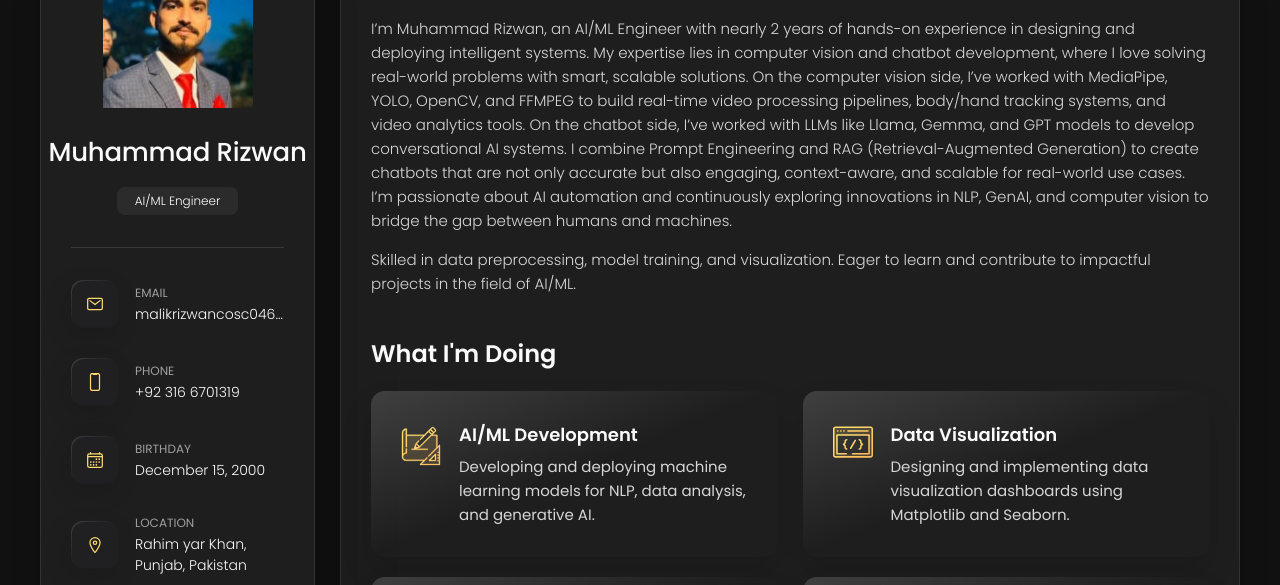
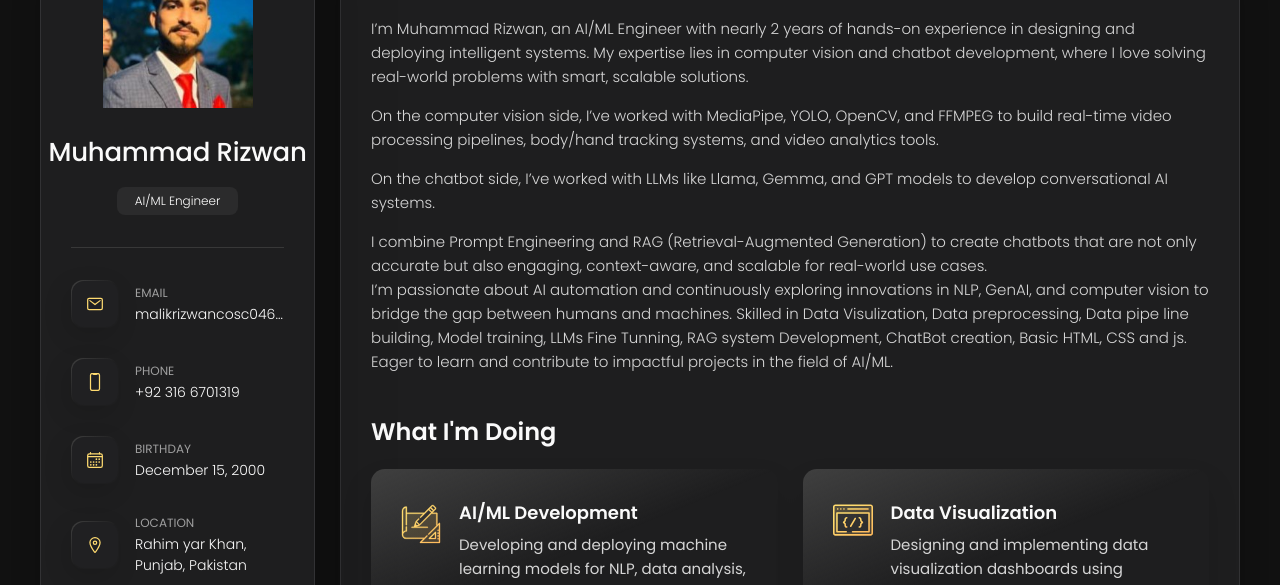
Before and after one commit to MRizwanMalik/portfolio, a plain HTML site: page index.html in a window 1280 px wide. Shown: the part 162-747 px from the top of the page. Drawn offline with nearby package versions, Linux system fonts and the light colour scheme.

Commit message:
Update index.html

```diff
--- a/index.html
+++ b/index.html
@@ -210,12 +210,12 @@
         <section class="about-text">
           <p>
             I’m Muhammad Rizwan, an AI/ML Engineer with nearly 2 years of hands-on experience in designing and deploying intelligent systems. My expertise lies in computer vision and chatbot development, where I love solving real-world problems with smart, scalable solutions.
-On the computer vision side, I’ve worked with MediaPipe, YOLO, OpenCV, and FFMPEG to build real-time video processing pipelines, body/hand tracking systems, and video analytics tools.
-On the chatbot side, I’ve worked with LLMs like Llama, Gemma, and GPT models to develop conversational AI systems. I combine Prompt Engineering and RAG (Retrieval-Augmented Generation) to create chatbots that are not only accurate but also engaging, context-aware, and scalable for real-world use cases.
-I’m passionate about AI automation and continuously exploring innovations in NLP, GenAI, and computer vision to bridge the gap between humans and machines.
+<p>On the computer vision side, I’ve worked with MediaPipe, YOLO, OpenCV, and FFMPEG to build real-time video processing pipelines, body/hand tracking systems, and video analytics tools.</p>
+<p>On the chatbot side, I’ve worked with LLMs like Llama, Gemma, and GPT models to develop conversational AI systems.</p> I combine Prompt Engineering and RAG (Retrieval-Augmented Generation) to create chatbots that are not only accurate but also engaging, context-aware, and scalable for real-world use cases.
+  <p>I’m passionate about AI automation and continuously exploring innovations in NLP, GenAI, and computer vision to bridge the gap between humans and machines.
 
-          <p>
-            Skilled in data preprocessing, model training, and visualization. Eager to learn and contribute to impactful projects in the field of AI/ML.
+
+            Skilled in Data Visulization,  Data preprocessing, Data pipe line building,  Model training, LLMs Fine Tunning, RAG system Development, ChatBot creation, Basic HTML, CSS and js. Eager to learn and contribute to impactful projects in the field of AI/ML.
           </p>
         </section>
 
```
